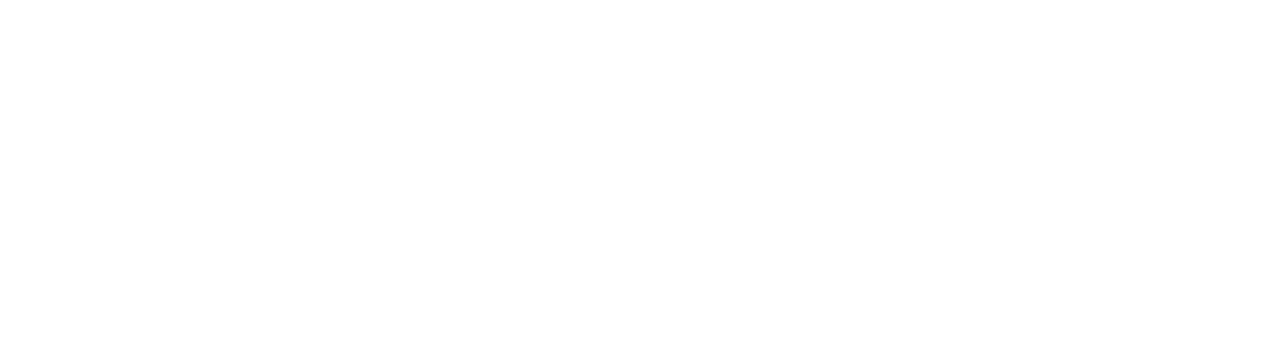
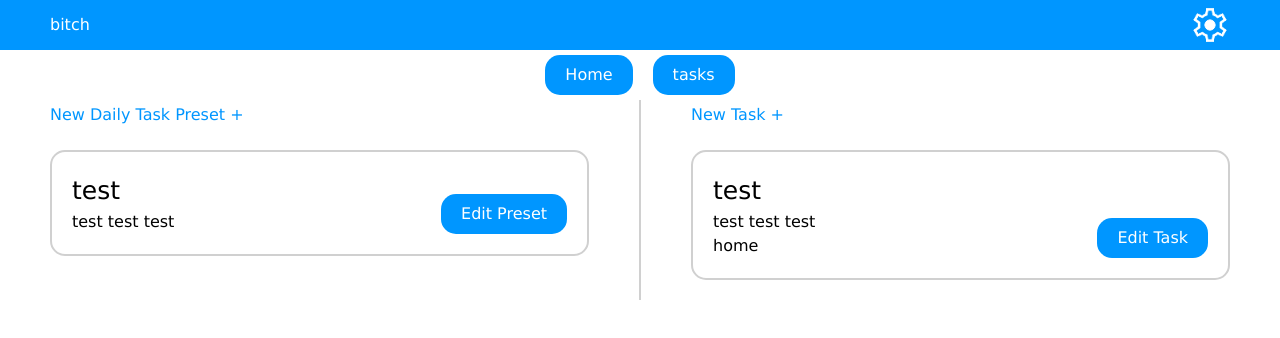
Before and after one commit to Roverfloats/Roverfloats.github.io, a React (Vite) app: page /tasks in a window 1280 px wide. Before the commit this address had no page. Shown: the top 338 px of the page. Built offline with nearby package versions, Linux system fonts and the light colour scheme.

Commit message:
end of day

```diff
--- a/src/App.jsx
+++ b/src/App.jsx
@@ -5,6 +5,7 @@
 import Settings from './pages/Settings';
 import { useState } from "react";
 import Popup from "./Components/Popup";
+import ManageTasks from "./pages/ManageTasks";
 
 function App() {
   const [popup, setPopup] = useState(false)
@@ -27,6 +28,9 @@
         <Routes >
           <Route path="/" element={<Login/>} />
           <Route path="/frontpage" element={<Front ActivatePopup={ActivatePopup} DeactivatePopup={DeactivatePopup} reload={reload} setReload={setReload}/>} />
+          <Route path="/tasks" element={<ManageTasks reload={reload} setReload={setReload}/>} />
+          <Route path="/edit-daily-preset/:id" element={<></>} />
+          <Route path="/new-daily-preset" element={<></>} />
           <Route path="/settings" element={<Settings/>} />
         </Routes>
       </BrowserRouter>
--- a/src/Components/DailyTask.jsx
+++ /dev/null
@@ -1,54 +0,0 @@
-import Check from '../media/icons/Check.png'
-import Cross from '../media/icons/Cross.png'
-import { RemoveDailyTask, SetDailyTaskToDone } from "../endpoints/DailyTasks"
-
-function DailyTask({taskData, ActivatePopup, DeactivatePopup, setReload}) {
-    async function HandleRemoveDailyTask(){
-        await RemoveDailyTask(taskData.id)
-        DeactivatePopup()
-        setReload(prev => !prev)
-    }
-
-    async function HandleSetDailyTaskToDone(){
-        await SetDailyTaskToDone(taskData.id)
-        DeactivatePopup()
-        setReload(prev => !prev)
-    }
-
-    return (
-        <div className={`flex justify-between items-center h-[50px] w-full border-2 rounded-[15px] mb-[20px] ${taskData.completed ? "border-[#008800] bg-[#00BC00]" : "border-[#D0D0D0] bg-white" }`}>
-            <p className={`ml-[20px] ${taskData.completed ? "text-white" : "text-black"}`}>{taskData.title}</p>
-            {
-                taskData.completed ?
-                <p className="mr-[20px] text-white">Completed</p>
-                :
-                <div>
-                    <button className="h-[30px] w-[30px] m-[10px]" onClick={() => ActivatePopup(
-                        <div className='flex flex-col justify-center w-full h-auto'>
-                            <p className='text-center text-[20px]'>Is this task done?</p>
-                            <div className='flex w-full h-auto justify-between mt-[20px]'>
-                                <button className='w-[150px] h-[40px] bg-white border-[#D0D0D0] border-2 rounded-[15px] text-black' onClick={() => DeactivatePopup()}>No</button>
-                                <button className='w-[150px] h-[40px] bg-[#0096FF] text-white  rounded-[15px] ' onClick={() => HandleSetDailyTaskToDone()}>Yes</button>
-                            </div>
-                        </div>
-                    )}>
-                        <img src={Check} alt="" />
-                    </button>
-                    <button className="h-[30px] w-[30px] m-[10px] mr-[20px]" onClick={() => ActivatePopup(
-                        <div className='flex flex-col justify-center w-full h-auto'>
-                            <p className='text-center text-[20px]'>Are you sure you wanna remove this task?</p>
-                            <div className='flex w-full h-auto justify-between mt-[20px]'>
-                                <button className='w-[150px] h-[40px] bg-[#0096FF] rounded-[15px] text-white' onClick={() => DeactivatePopup()}>No</button>
-                                <button className='w-[150px] h-[40px] bg-white text-black rounded-[15px] border-[#D0D0D0] border-2' onClick={() => HandleRemoveDailyTask()}>Yes</button>
-                            </div>
-                        </div>
-                    )}>
-                        <img src={Cross} alt="" />
-                    </button>
-                </div>
-            }
-        </div>
-    )
-}
-
-export default DailyTask
--- a/src/Components/DailyTasksContainer.jsx
+++ /dev/null
@@ -1,45 +0,0 @@
-import DailyTask from "./DailyTask"
-import { useNavigate } from "react-router";
-import { useState, useEffect } from "react"
-import { fetchDailyTasks } from "../endpoints/DailyTasks"
-import { db } from "../firebase"
-import { collection, query, orderBy } from "firebase/firestore"
-
-function DailyTasksContainer({ActivatePopup, DeactivatePopup, reload, setReload}) {
-    const [dailyTaskData, setDailyTaskData] = useState([])
-    let navigate = useNavigate();
-
-    useEffect(() => {
-        let q = query(collection(db, "DailyTasks"), orderBy("completed", "asc"))
-        fetchDailyTasks(q, setDailyTaskData)
-    }, [reload])
-
-    return (
-        <div className="w-full h-auto px-[50px]">
-            <div className="w-full h-[50px]">
-                <button className="h-[30px] text-[#0096FF]" onClick={() => navigate("/dailytasks")}>Manage Daily Tasks +</button>
-            </div>
-            {
-            dailyTaskData.length > 0 ?
-            dailyTaskData.map((task) =>
-                <DailyTask
-                    key={task.id}
-                    taskData={task}
-                    ActivatePopup={ActivatePopup}
-                    DeactivatePopup={DeactivatePopup}
-                    setReload={setReload}
-                />
-            )
-            :
-            <div className="flex w-full justify-center">
-                <p>something went wrong fetching the dailies.</p>
-            </div>
-
-
-
-        }
-        </div>
-    )
-}
-
-export default DailyTasksContainer
--- a/src/Components/Header.jsx
+++ b/src/Components/Header.jsx
@@ -20,6 +20,7 @@
             <nav className="flex justify-center items-center w-full h-[50px]">
                 <div className="ml-[40px]"/>
                 <button onClick={() => navigate("/frontpage")} className="px-[20px] mx-[10px] w-auto h-[40px] bg-[#0096FF] text-white rounded-[15px]">Home</button>
+                <button onClick={() => navigate("/tasks")} className="px-[20px] mx-[10px] w-auto h-[40px] bg-[#0096FF] text-white rounded-[15px]">tasks</button>
                 <div className="mr-[40px]"/>
             </nav>
         </>
--- /dev/null
+++ b/src/Components/tasks/DailyTaskPreset.jsx
@@ -0,0 +1,17 @@
+import { useNavigate } from "react-router";
+
+function DailyTaskPreset({taskPresetData}) {
+    let navigate = useNavigate();
+
+    return (
+        <div className="items-end justify-between flex h-auto w-full border-2 rounded-[15px] mb-[20px] p-[20px] border-[#D0D0D0] bg-white">
+            <div className="max-w-[400px]">
+                <div className="text-[25px]">{taskPresetData.title}</div>
+                <div className="text-wrap">{taskPresetData.discription}</div>
+            </div>
+            <button onClick={() => navigate(`/edit-daily-preset/${taskPresetData.id}`)} className="px-[20px] w-auto h-[40px] bg-[#0096FF] text-white rounded-[15px]">Edit Preset</button>
+        </div>
+    )
+}
+
+export default DailyTaskPreset
--- /dev/null
+++ b/src/Components/tasks/DailyTaskPresetOverview.jsx
@@ -0,0 +1,17 @@
+import { useNavigate } from "react-router";
+import DailyTaskPreset from "./DailyTaskPreset";
+
+function DailyTaskPresetOverview() {
+    let navigate = useNavigate();
+
+    return (
+        <div className="flex-1 h-auto px-[50px]">
+            <div className="w-full h-[50px]">
+                <button className="h-[30px] text-[#0096FF]" onClick={() => navigate("/new-daily-preset")}>New Daily Task Preset +</button>
+            </div>
+            <DailyTaskPreset taskPresetData={{id: "duyfbjhwse", title: "test", discription: "test test test"}}/>
+        </div>
+    )
+}
+
+export default DailyTaskPresetOverview
--- /dev/null
+++ b/src/Components/tasks/ManagableTask.jsx
@@ -0,0 +1,20 @@
+import { useNavigate } from "react-router";
+
+function ManagableTask({taskData}) {
+    let navigate = useNavigate();
+
+    return (
+        <div className="items-end justify-between flex h-auto w-full border-2 rounded-[15px] mb-[20px] p-[20px] border-[#D0D0D0] bg-white">
+            <div className="max-w-[400px]">
+                <div className="text-[25px]">{taskData.title}</div>
+                <div className="text-wrap">{taskData.discription}</div>
+                <div className="text-wrap">{taskData.location}</div>
+            </div>
+            <div>
+                <button onClick={() => navigate(`/edit-task/${taskData.id}`)} className="px-[20px] w-auto h-[40px] bg-[#0096FF] text-white rounded-[15px]">Edit Task</button>
+            </div>
+        </div>
+    )
+}
+
+export default ManagableTask
--- /dev/null
+++ b/src/Components/tasks/ManagableTaskOverview.jsx
@@ -0,0 +1,17 @@
+import { useNavigate } from "react-router";
+import ManagableTask from "./ManagableTask";
+
+function ManagableTaskOverview() {
+    let navigate = useNavigate();
+
+    return (
+        <div className="flex-1 h-auto px-[50px]">
+            <div className="w-full h-[50px]">
+                <button className="h-[30px] text-[#0096FF]" onClick={() => navigate("/new-task")}>New Task +</button>
+            </div>
+            <ManagableTask taskData={{id: "duyfbjhwse", title: "test", discription: "test test test", location: "home", completed: false}}/>
+        </div>
+    )
+}
+
+export default ManagableTaskOverview
--- a/src/pages/Front.jsx
+++ b/src/pages/Front.jsx
@@ -1,5 +1,4 @@
 import Header from '../Components/Header';
-import DailyTasksContainer from '../components/DailyTasksContainer';
 
 function Front({ActivatePopup, DeactivatePopup, reload, setReload}) {
 
@@ -7,12 +6,6 @@
     <>
         <Header/>
         <div className="w-full h-auto grid grid-cols-1 md:grid-cols-2">
-          <div className="h-auto">
-            <DailyTasksContainer ActivatePopup={ActivatePopup} DeactivatePopup={DeactivatePopup} reload={reload} setReload={setReload}/>
-
-          </div>
-          <div className="h-auto">Box 2</div>
-          <div className="h-[500px] md:col-span-2">Box 3</div>
         </div>
 
     </>
--- /dev/null
+++ b/src/pages/ManageTasks.jsx
@@ -0,0 +1,20 @@
+import Header from '../Components/Header';
+import DailyTaskPresetOverview from '../Components/tasks/DailyTaskPresetOverview';
+import ManagableTaskOverview from '../Components/tasks/ManagableTaskOverview';
+
+function Tasks({reload, setReload}) {
+
+  return (
+    <>
+      <Header/>
+      <div className='flex w-full h-auto divide-solid divide-x-2 divide-[#D0D0D0]'>
+        <DailyTaskPresetOverview/>
+        <ManagableTaskOverview/>
+      </div>
+
+    </>
+
+  )
+}
+
+export default Tasks
```
